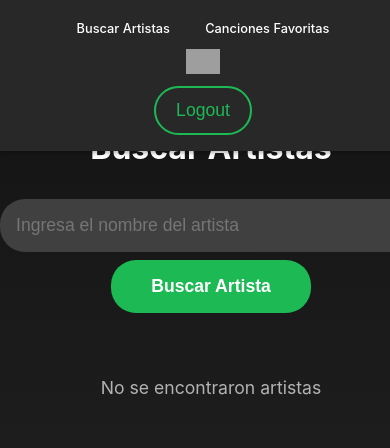
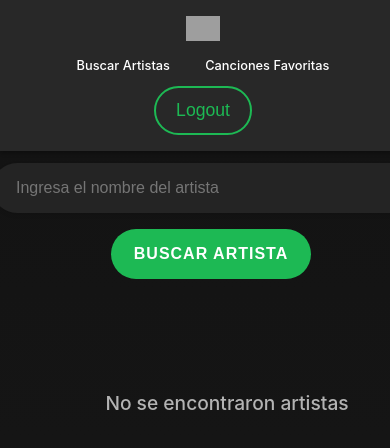
Before and after one commit to Daiana213/tp3---spotify-vite-app, a React (Vite) app: page /tp3---spotify-vite-app/search in a window 390 px wide. Shown: the top 448 px of the page. Built offline with nearby package versions, Linux system fonts and the light colour scheme; sample sign-in values are in the browser's storage; grey boxes are pictures that could not be loaded.

Commit message:
estilosongfav

```diff
--- a/src/components/ArtistDetail/ArtistDetail.css
+++ b/src/components/ArtistDetail/ArtistDetail.css
@@ -4,6 +4,7 @@
   flex-direction: column;
   align-items: center;
   gap: 2.5rem;
+  margin-top: 10rem;
   margin-bottom: 3rem;
   padding: 4rem;
   border-radius: 12px;
@@ -109,22 +110,91 @@
 
 .back-button {
   margin-top: 2rem;
-  background-color: #282828;
+  background-color: transparent;
   border: 2px solid #1db954;
   color: #1db954;
-  padding: 0.75rem 1.5rem;
-  border-radius: 25px;
+  padding: 0.8rem 2rem;
+  border-radius: 500px;
+  font-size: 1rem;
+  font-weight: 600;
   cursor: pointer;
   transition: all 0.3s ease;
+  text-transform: uppercase;
+  letter-spacing: 1px;
+  display: flex;
+  align-items: center;
+  gap: 0.5rem;
+  box-shadow: 0 2px 4px rgba(0,0,0,0.1);
 }
 
 .back-button:hover {
   background-color: #1db954;
   color: #ffffff;
+  transform: translateY(-2px);
+  box-shadow: 0 4px 12px rgba(29, 185, 84, 0.3);
+}
+
+.back-button:active {
+  transform: translateY(0);
+  box-shadow: 0 2px 4px rgba(29, 185, 84, 0.2);
 }
 
 .albums-section {
   margin-bottom: 1.5rem;
+}
+
+.track-actions button {
+  background-color: transparent;
+  border: 2px solid #1db954;
+  color: #1db954;
+  padding: 0.5rem 1.2rem;
+  border-radius: 500px;
+  font-size: 0.9rem;
+  font-weight: 600;
+  cursor: pointer;
+  transition: all 0.3s ease;
+  text-transform: uppercase;
+  letter-spacing: 0.5px;
+}
+
+.track-actions button:hover {
+  background-color: #1db954;
+  color: #ffffff;
+  transform: scale(1.05);
+  box-shadow: 0 4px 12px rgba(29, 185, 84, 0.2);
+}
+
+.track-item {
+  display: flex;
+  align-items: center;
+  gap: 1rem;
+  padding: 1rem;
+  border-radius: 8px;
+  transition: all 0.3s ease;
+  background-color: #181818;
+  margin-bottom: 0.5rem;
+}
+
+.track-item:hover {
+  background-color: #282828;
+}
+
+.track-info {
+  flex: 1;
+  display: flex;
+  flex-direction: column;
+  gap: 0.3rem;
+}
+
+.track-name {
+  font-size: 1rem;
+  font-weight: 600;
+  color: #ffffff;
+}
+
+.track-artist {
+  font-size: 0.9rem;
+  color: #b3b3b3;
 }
 
 @media (max-width: 768px) {
@@ -143,6 +213,14 @@
     padding: 0.8rem 2rem;
     font-size: 1.1rem;
     min-width: 250px;
+  }
+  .track-actions button {
+    padding: 0.4rem 1rem;
+    font-size: 0.8rem;
+  }
+  .back-button {
+    padding: 0.7rem 1.8rem;
+    font-size: 0.9rem;
   }
 }
 
@@ -163,4 +241,12 @@
     font-size: 1rem;
     min-width: 200px;
   }
+  .track-actions button {
+    padding: 0.3rem 0.8rem;
+    font-size: 0.75rem;
+  }
+  .back-button {
+    padding: 0.6rem 1.5rem;
+    font-size: 0.85rem;
+  }
 }
--- a/src/components/ArtistSearch/ArtistSearch.css
+++ b/src/components/ArtistSearch/ArtistSearch.css
@@ -1,12 +1,11 @@
 /* Contenedor principal de búsqueda */
 .search-container {
   min-height: 100vh;
-  width: 100vw;
+  width: 100%;
   display: flex;
   flex-direction: column;
   align-items: center;
-  padding: 2rem;
-  background: linear-gradient(to bottom, #121212, #282828);
+  background: linear-gradient(to bottom, #121212, #181818);
   position: fixed;
   top: 0;
   left: 0;
@@ -14,44 +13,47 @@
   bottom: 0;
   margin: 0;
   overflow-y: auto;
+  padding: 2rem;
 }
 
 /* Título de la página */
 .search-title {
   color: #ffffff;
   font-size: 2.5rem;
-  margin-top: 10rem;
+  margin-top: 8rem;
   margin-bottom: 2rem;
   text-align: center;
-  font-weight: bold;
+  font-weight: 900;
+  letter-spacing: -0.5px;
 }
 
 /* Formulario de búsqueda */
 .search-form {
   width: 100%;
   max-width: 600px;
-  margin: 0 auto 2rem;
+  margin: 0 auto 3rem;
   display: flex;
   flex-direction: column;
-  gap: 1rem;
+  gap: 1.5rem;
   align-items: center;
 }
 
 .search-input {
   width: 100%;
-  padding: 1rem;
+  padding: 1rem 1.5rem;
   border: none;
-  border-radius: 25px;
-  background-color: #404040;
+  border-radius: 500px;
+  background-color: #242424;
   color: #ffffff;
-  font-size: 1.1rem;
+  font-size: 1rem;
   transition: all 0.3s ease;
+  box-shadow: 0 2px 4px rgba(0,0,0,0.1);
 }
 
 .search-input:focus {
   outline: none;
-  background-color: #505050;
-  box-shadow: 0 0 0 2px #1db954;
+  background-color: #2a2a2a;
+  box-shadow: 0 4px 8px rgba(0,0,0,0.2);
 }
 
 .search-button {
@@ -60,49 +62,62 @@
   background-color: #1db954;
   color: #ffffff;
   border: none;
-  border-radius: 25px;
-  font-size: 1.1rem;
-  font-weight: bold;
+  border-radius: 500px;
+  font-size: 1rem;
+  font-weight: 700;
   cursor: pointer;
   transition: all 0.3s ease;
+  text-transform: uppercase;
+  letter-spacing: 1px;
 }
 
 .search-button:hover {
   background-color: #1ed760;
-  transform: translateY(-2px);
+  transform: scale(1.05);
+  box-shadow: 0 4px 12px rgba(29, 185, 84, 0.3);
 }
 
 /* Lista de artistas */
 .artists-list {
   width: 100%;
-  max-width: 800px;
+  max-width: 900px;
   margin: 0 auto;
-  display: flex;
-  flex-direction: column;
-  gap: 1rem;
+  display: grid;
+  grid-template-columns: repeat(auto-fill, minmax(300px, 1fr));
+  gap: 1.5rem;
+  padding: 1rem;
 }
 
 .artist-item {
-  background-color: #282828;
-  padding: 1rem;
-  border-radius: 12px;
+  background-color: #181818;
+  padding: 1.5rem;
+  border-radius: 8px;
   display: flex;
   align-items: center;
   gap: 1.5rem;
   transition: all 0.3s ease;
   cursor: pointer;
+  position: relative;
+  overflow: hidden;
 }
 
 .artist-item:hover {
-  background-color: #383838;
-  transform: translateX(10px);
+  background-color: #282828;
+  transform: translateY(-4px);
+  box-shadow: 0 8px 16px rgba(0,0,0,0.3);
 }
 
 .artist-thumbnail {
-  width: 80px;
-  height: 80px;
-  border-radius: 8px;
+  width: 100px;
+  height: 100px;
+  border-radius: 50%;
   object-fit: cover;
+  box-shadow: 0 4px 8px rgba(0,0,0,0.2);
+  transition: transform 0.3s ease;
+}
+
+.artist-item:hover .artist-thumbnail {
+  transform: scale(1.05);
 }
 
 .artist-info {
@@ -110,27 +125,33 @@
   flex-direction: column;
   align-items: flex-start;
   justify-content: center;
+  gap: 0.5rem;
+  flex: 1;
 }
 
 .artist-name {
-  font-size: 1.2rem;
-  font-weight: bold;
+  font-size: 1.1rem;
+  font-weight: 700;
   color: #ffffff;
-  margin-bottom: 0.5rem;
+  margin: 0;
   text-align: left;
+  letter-spacing: 0.3px;
 }
 
 .artist-type {
   color: #b3b3b3;
   font-size: 0.9rem;
   text-align: left;
+  margin: 0;
+  text-transform: capitalize;
 }
 
 .no-results {
   text-align: center;
   color: #b3b3b3;
-  font-size: 1.1rem;
-  margin-top: 2rem;
+  font-size: 1.2rem;
+  margin-top: 3rem;
+  font-weight: 500;
 }
 
 /* Responsive */
@@ -138,36 +159,51 @@
   .search-container {
     padding: 1rem;
   }
-  .search-form {
-    max-width: 100%;
+
+  .search-title {
+    font-size: 2rem;
+    margin-top: 6rem;
   }
+
   .artists-list {
-    max-width: 100%;
+    grid-template-columns: 1fr;
+    max-width: 500px;
   }
+
   .artist-item {
     padding: 1rem;
   }
+
   .artist-thumbnail {
-    width: 60px;
-    height: 60px;
+    width: 80px;
+    height: 80px;
   }
 }
 
 @media (max-width: 480px) {
   .search-title {
-    font-size: 2rem;
-    margin-top: 7rem;
+    font-size: 1.8rem;
+    margin-top: 5rem;
   }
+
   .search-form {
-    gap: 0.5rem;
+    gap: 1rem;
   }
+
   .artist-item {
-    flex-direction: column;
-    align-items: center;
-    gap: 0.8rem;
+    padding: 0.8rem;
   }
+
   .artist-thumbnail {
-    width: 50px;
-    height: 50px;
+    width: 60px;
+    height: 60px;
+  }
+
+  .artist-name {
+    font-size: 1rem;
+  }
+
+  .artist-type {
+    font-size: 0.8rem;
   }
 }
--- a/src/components/FavoriteSongs/FavoriteSongs.css
+++ b/src/components/FavoriteSongs/FavoriteSongs.css
@@ -77,6 +77,38 @@
   color: #fff;
 }
 
+.back-to-search-btn {
+  background-color: transparent;
+  border: 2px solid #1db954;
+  color: #1db954;
+  padding: 0.8rem 2rem;
+  border-radius: 500px;
+  font-size: 1rem;
+  font-weight: 600;
+  cursor: pointer;
+  transition: all 0.3s ease;
+  text-transform: uppercase;
+  letter-spacing: 1px;
+  display: flex;
+  align-items: center;
+  gap: 0.5rem;
+  box-shadow: 0 2px 4px rgba(0,0,0,0.1);
+  margin-top: 2rem;
+  width: fit-content;
+}
+
+.back-to-search-btn:hover {
+  background-color: #1db954;
+  color: #ffffff;
+  transform: translateY(-2px);
+  box-shadow: 0 4px 12px rgba(29, 185, 84, 0.3);
+}
+
+.back-to-search-btn:active {
+  transform: translateY(0);
+  box-shadow: 0 2px 4px rgba(29, 185, 84, 0.2);
+}
+
 @media (max-width: 768px) {
   .favorite-songs-container {
     padding: 1rem;
@@ -90,4 +122,15 @@
     width: 50px;
     height: 50px;
   }
+  .back-to-search-btn {
+    padding: 0.7rem 1.8rem;
+    font-size: 0.9rem;
+  }
 }
+
+@media (max-width: 480px) {
+  .back-to-search-btn {
+    padding: 0.6rem 1.5rem;
+    font-size: 0.85rem;
+  }
+}
--- a/src/components/FavoriteSongs/FavoriteSongs.jsx
+++ b/src/components/FavoriteSongs/FavoriteSongs.jsx
@@ -44,7 +44,10 @@ const FavoriteSongs = () => {
           ))}
         </div>
       )}
-      <button onClick={() => navigate("/search")} style={{ marginTop: '1rem' }}>
+      <button
+        onClick={() => navigate("/search")}
+        className="back-to-search-btn"
+      >
         Volver a Búsqueda
       </button>
     </div>
--- a/src/components/Header/Header.css
+++ b/src/components/Header/Header.css
@@ -1,6 +1,5 @@
 header {
   background-color: #282828;
-  padding: 1rem;
   box-shadow: 0 2px 4px rgba(0,0,0,0.3);
   width: 100%;
   position: fixed;
@@ -22,6 +21,7 @@ nav {
   padding: 0 1rem;
   flex-wrap: wrap;
   gap: 1rem;
+  position: relative;
 }
 
 .nav-left {
@@ -29,16 +29,19 @@ nav {
   gap: 1rem;
   align-items: center;
   flex-wrap: wrap;
+  position: absolute;
+  left: 1rem;
 }
 
 .nav-center {
-  position: relative;
-  left: 0;
-  transform: none;
+  position: absolute;
+  left: 50%;
+  transform: translateX(-50%);
 }
 
 .nav-right {
-  margin-left: auto;
+  position: absolute;
+  right: 1rem;
 }
 
 .spotify-logo {
@@ -73,18 +76,25 @@ nav a:hover {
     justify-content: center;
   }
   .nav-left {
+    position: static;
     justify-content: center;
     width: 100%;
+    order: 2;
   }
   .nav-center {
+    position: static;
+    transform: none;
     width: 100%;
     text-align: center;
+    order: 1;
   }
   .nav-right {
+    position: static;
     margin: 0;
     width: 100%;
     display: flex;
     justify-content: center;
+    order: 3;
   }
   .spotify-logo {
     height: 30px;
--- a/src/components/Login/Login.css
+++ b/src/components/Login/Login.css
@@ -4,7 +4,6 @@
   display: flex;
   align-items: center;
   justify-content: center;
-  padding: 2rem;
   background: linear-gradient(to bottom, #121212, #282828);
   position: fixed;
   top: 0;
```
